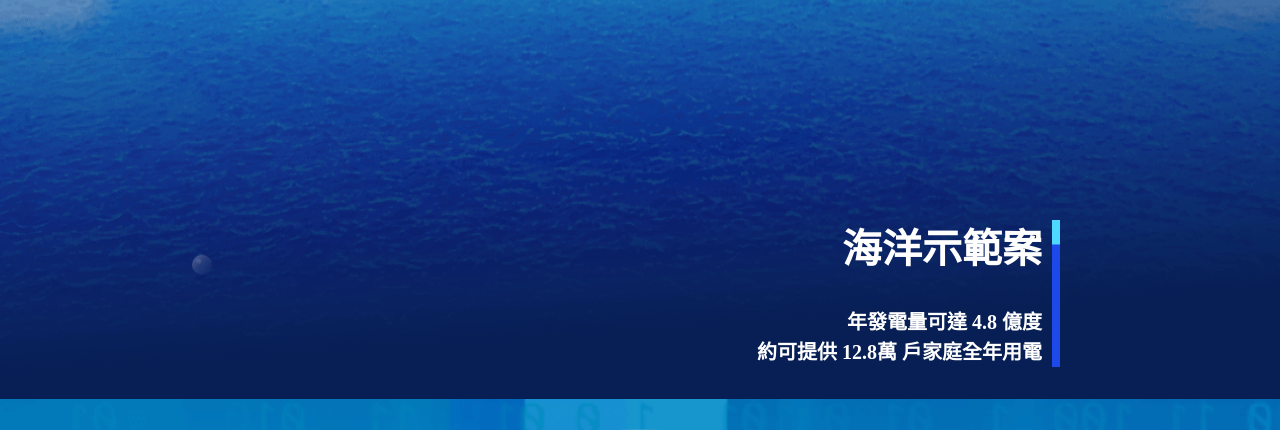
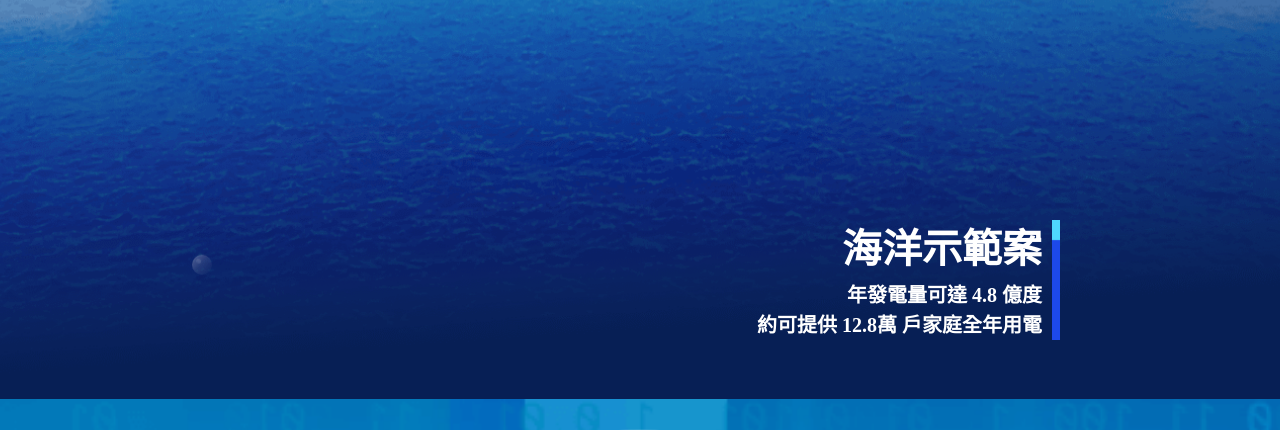
Before and after one commit to crazyms520/businesstoday, a PHP site: page / in a window 1280 px wide, after a click on "海下三十米". Shown: the part 560-990 px from the top of the page. Run offline with PHP 8.4, Linux system fonts and the light colour scheme.

Commit message:
fix web banner title & sea mobile point

```diff
--- a/css/public.css
+++ b/css/public.css
@@ -120,7 +120,7 @@ body .banner .container .banner-title { position: absolute; top: 30%; right: 15%
 body .banner .container .banner-title .title-box { text-align: right; padding-right: 1rem; }
 body .banner .container .banner-title .title-box > h2 { font-size: 4rem; color: white; margin: 0; }
 @media screen and (max-width: 450px) and (min-width: 0) { body .banner .container .banner-title .title-box > h2 { font-size: 2.4rem; } }
-body .banner .container .banner-title .title-box > h4 { margin-bottom: 0; font-size: 2rem; color: white; }
+body .banner .container .banner-title .title-box > h4 { margin-bottom: 0; font-size: 2rem; color: white; margin: 0; }
 @media screen and (max-width: 450px) and (min-width: 0) { body .banner .container .banner-title .title-box > h4 { font-size: 1.2rem; margin: 0; } }
 @media screen and (max-width: 450px) and (min-width: 0) { body .banner .container .banner-title .banner_title_bar { height: 70px; margin: 0; } }
 body .banner .container .banner-img { position: absolute; top: calc(50% - 100px); right: 0; animation: up-down 10s linear infinite; z-index: 1; }
@@ -290,18 +290,18 @@ body .sea .container .mob-container .mob-c-box .sea-point.ms-2-3 { position: abs
   body .sea .container .mob-container .mob-c-box .sea-point.ms-2-3 .s-point-text:after { content: unset !important; }
   body .sea .container .mob-container .mob-c-box .sea-point.ms-2-3 .s-point-text:before { content: ''; position: absolute; top: 0; left: -1rem; width: 0; height: 0; border-style: solid; border-width: 2.2rem 1rem 2.2rem 0; border-color: transparent #1c49ea transparent transparent; } }
 body .sea .container .mob-container .mob-c-box .sea-point.ms-3-1 { position: absolute; top: 30%; left: 23%; }
-@media screen and (max-width: 450px) and (min-width: 0) { body .sea .container .mob-container .mob-c-box .sea-point.ms-3-1 { top: 20%; left: -6%; } }
+@media screen and (max-width: 450px) and (min-width: 0) { body .sea .container .mob-container .mob-c-box .sea-point.ms-3-1 { top: 21%; left: 0%; } }
 body .sea .container .mob-container .mob-c-box .sea-point.ms-3-2 { position: absolute; top: 48%; left: 30%; }
-@media screen and (max-width: 450px) and (min-width: 0) { body .sea .container .mob-container .mob-c-box .sea-point.ms-3-2 { top: 57%; left: -5%; } }
+@media screen and (max-width: 450px) and (min-width: 0) { body .sea .container .mob-container .mob-c-box .sea-point.ms-3-2 { top: 59%; left: -2%; } }
 body .sea .container .mob-container .mob-c-box .sea-point.ms-3-3 { position: absolute; top: 48%; left: 70%; }
-@media screen and (max-width: 450px) and (min-width: 0) { body .sea .container .mob-container .mob-c-box .sea-point.ms-3-3 { top: 35%; left: 83%; }
+@media screen and (max-width: 450px) and (min-width: 0) { body .sea .container .mob-container .mob-c-box .sea-point.ms-3-3 { top: 37%; left: 83%; }
   body .sea .container .mob-container .mob-c-box .sea-point.ms-3-3 .s-point-text { position: relative; }
   body .sea .container .mob-container .mob-c-box .sea-point.ms-3-3 .s-point-text:after { content: unset !important; }
   body .sea .container .mob-container .mob-c-box .sea-point.ms-3-3 .s-point-text:before { content: ''; position: absolute; top: 0; left: -1rem; width: 0; height: 0; border-style: solid; border-width: 2.2rem 1rem 2.2rem 0; border-color: transparent #1c49ea transparent transparent; } }
 body .sea .container .mob-container .mob-c-box .sea-point.ms-3-4 { position: absolute; bottom: 17%; left: 60%; }
-@media screen and (max-width: 450px) and (min-width: 0) { body .sea .container .mob-container .mob-c-box .sea-point.ms-3-4 { bottom: 23%; left: 72%; } }
+@media screen and (max-width: 450px) and (min-width: 0) { body .sea .container .mob-container .mob-c-box .sea-point.ms-3-4 { bottom: 25%; left: 73%; } }
 body .sea .container .mob-container .mob-c-box .sea-point > div { cursor: pointer; z-index: 3; }
-body .sea .container .mob-container .mob-c-box .sea-point > div.outer-l { position: relative; display: inline-block; width: 6rem; height: 6rem; border: 2px solid #74a6d6; border-radius: 50%; margin-right: 2rem; }
+body .sea .container .mob-container .mob-c-box .sea-point > div.outer-l { position: relative; display: inline-block; width: 4rem; height: 4rem; border: 2px solid #74a6d6; border-radius: 50%; margin-right: 2rem; }
 body .sea .container .mob-container .mob-c-box .sea-point > div.outer-l:hover .point { width: 1.5rem; height: 1.5rem; top: calc(50% - .75rem); left: calc(50% - .75rem); background-color: #a5f2fd; }
 body .sea .container .mob-container .mob-c-box .sea-point > div.outer-l .point { position: absolute; top: calc(50% - .4rem); left: calc(50% - .4rem); width: .8rem; height: .8rem; background-color: #a5f2fd; border-radius: 50%; }
 body .sea .container .mob-container .mob-c-box .sea-point > div.s-point-text { position: relative; font-size: 1.6rem; padding: 1rem; color: white; background-color: #1c49ea; }
--- a/scss/public.scss
+++ b/scss/public.scss
@@ -800,6 +800,7 @@ body {
 						margin-bottom: 0;
 						font-size: 2rem;
 						color: white;
+						margin: 0;
 
 						@include range-width(0, 451px) {
 							font-size: 1.2rem;
@@ -1824,8 +1825,8 @@ body {
 							left: 23%;
 
 							@include range-width(0, 451px) {
-								top: 20%;
-								left: -6%;
+								top: 21%;
+								left: 0%;
 							}
 						}
 
@@ -1835,8 +1836,8 @@ body {
 							left: 30%;
 
 							@include range-width(0, 451px) {
-								top: 57%;
-								left: -5%;
+								top: 59%;
+								left: -2%;
 							}
 						}
 
@@ -1846,7 +1847,7 @@ body {
 							left: 70%;
 
 							@include range-width(0, 451px) {
-								top: 35%;
+								top: 37%;
 								left: 83%;
 
 								.s-point-text {
@@ -1878,8 +1879,8 @@ body {
 							left: 60%;
 
 							@include range-width(0, 451px) {
-								bottom: 23%;
-								left: 72%;
+								bottom: 25%;
+								left: 73%;
 							}
 						}
 
@@ -1890,8 +1891,8 @@ body {
 							&.outer-l {
 								position: relative;
 								display: inline-block;
-								width: 6rem;
-								height: 6rem;
+								width: 4rem;
+								height: 4rem;
 								border: 2px solid rgba(116, 166, 214, 1.00);
 								border-radius: 50%;
 								margin-right: 2rem;
```
